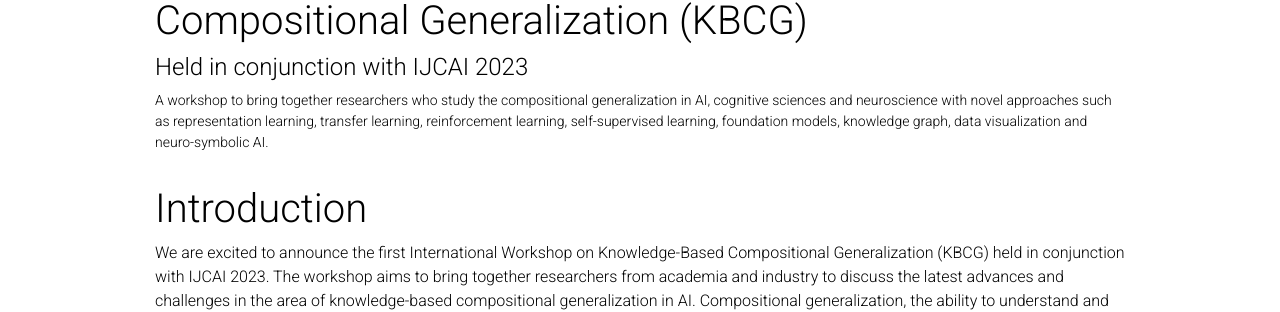
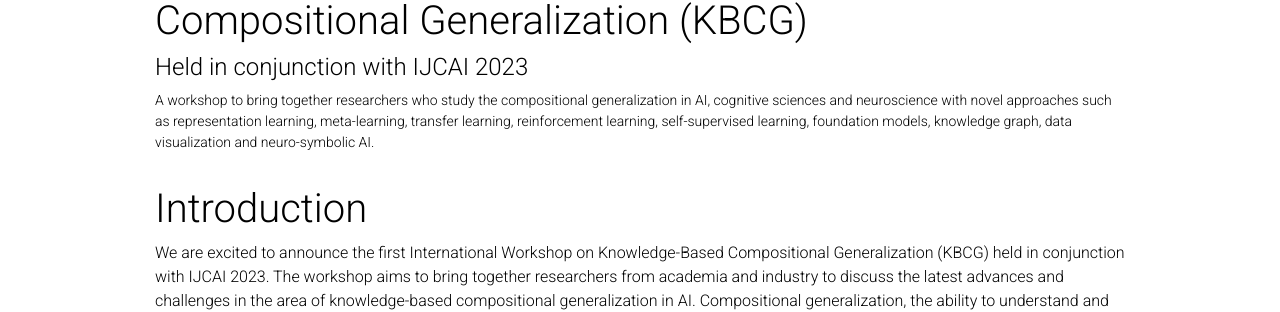
Before and after one commit to KnowledgeAI/KnowledgeAI.github.io, a Jekyll site: the page built from _pages/home.md, in a window 1280 px wide and 1400 px high. Shown: the part 352-664 px from the top of the window. Built offline with Jekyll 4.4.1, drawn with Linux system fonts in a browser that asks for light colours; full-size pictures stand in for the smaller copies a plugin makes; comment, search, counter and statistics services are not loaded; a style sheet for code colours, icons or effects is not loaded; some of the changed text lies outside the part shown.

Commit message:
[DBG] update home

```diff
--- a/_pages/home.md
+++ b/_pages/home.md
@@ -5,7 +5,7 @@
 subtitle: Held in conjunction with IJCAI 2023
 nav_title: Home
 permalink: /
-description: A workshop to bring together researchers who study the compositional generalization in AI, cognitive sciences and neuroscience with novel approaches such as representation learning, transfer learning, reinforcement learning, self-supervised learning, foundation models, knowledge graph, data visualization and neuro-symbolic AI.
+description: A workshop to bring together researchers who study the compositional generalization in AI, cognitive sciences and neuroscience with novel approaches such as representation learning, meta-learning, transfer learning, reinforcement learning, self-supervised learning, foundation models, knowledge graph, data visualization and neuro-symbolic AI.
 ---
 # Introduction
 
@@ -28,7 +28,7 @@
 - Benchmarks for compositional generalization
 - Data visualization to study compositionality
 
-We believe that incorporating knowledge can potentially solve many of the most pressing challenges tackling the compositional generalization in deep learning today. The primary goal of this workshop is to facilitate community building: we hope to bring researchers together to consolidate this line of research and foster collaboration in the community from AI, cognitive sciences and neurscience to discuss novel approaches such as representation learning, transfer learning, reinforcement learning, self-supervised learning, foundation models, knowledge graph and data visualization.
+We believe that incorporating knowledge can potentially solve many of the most pressing challenges tackling the compositional generalization in deep learning today. The primary goal of this workshop is to facilitate community building: we hope to bring researchers together to consolidate this line of research and foster collaboration in the community from AI, cognitive sciences and neuroscience to discuss novel approaches such as representation learning, meta-learning transfer learning, reinforcement learning, self-supervised learning, foundation models, knowledge graph, data visualization and neuro-symbolic AI.
 
 This workshop will be an **in-person event** at [IJCAI 2023](https://ijcai-23.org/), taking place on **Aug 19-25th 2023** at Cape Town, South Africa . The session will cover invited talks, contributed talks, posters, and a panel discussion.
 
```
